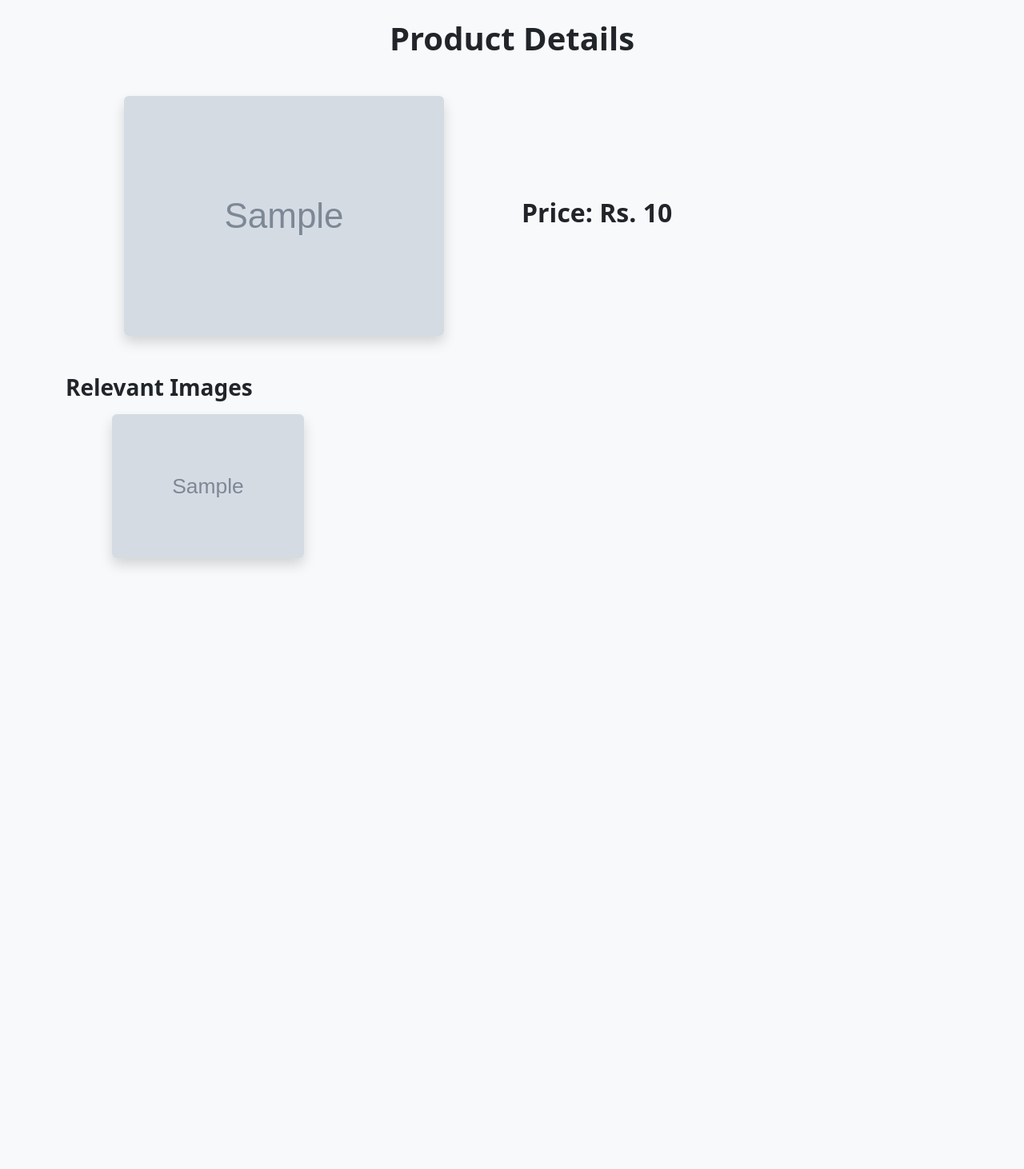
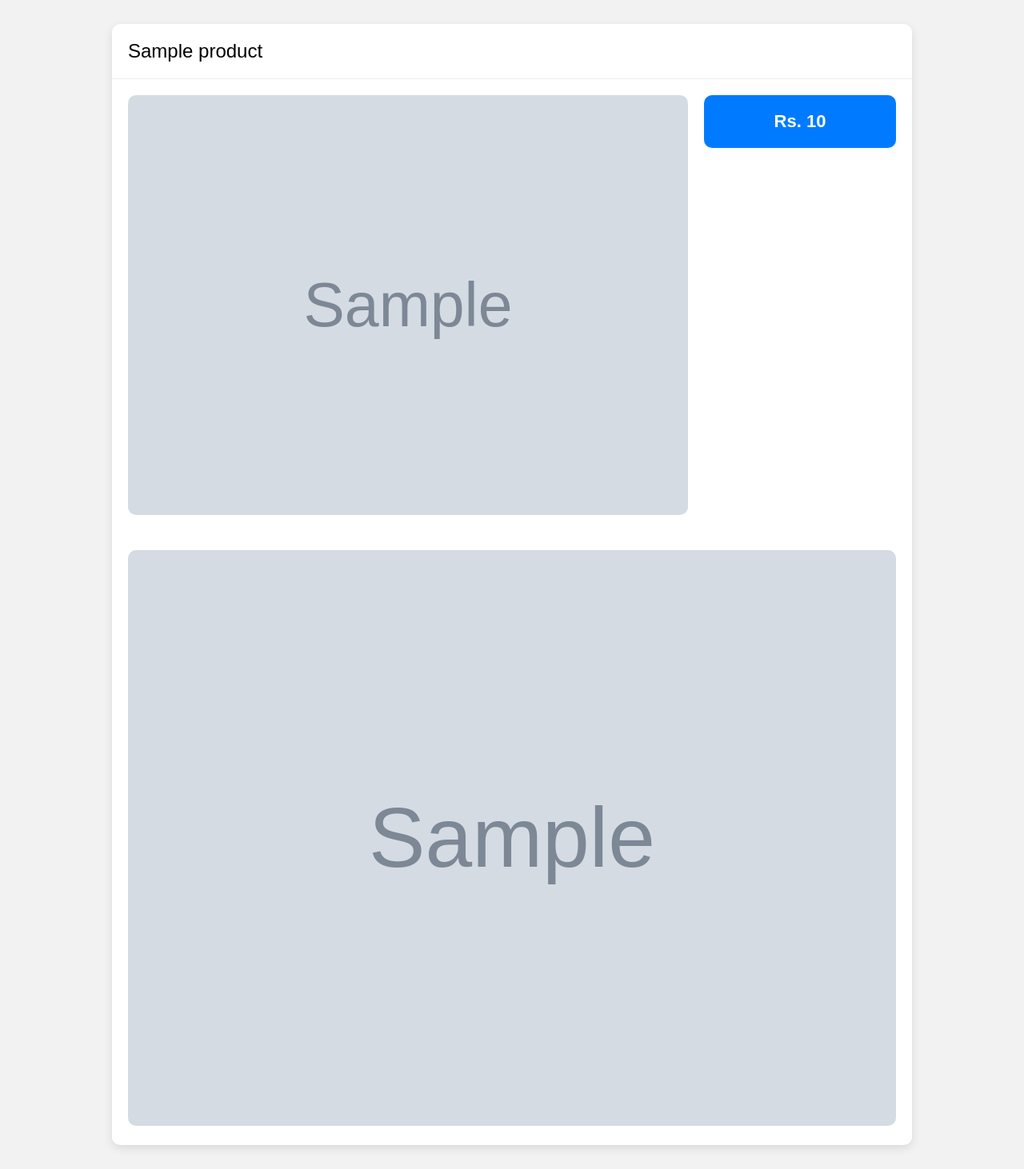
Before and after one commit to ramzanaliengineer/komori-corp, a Django app: template templates/singleProduct.html in a window 1280 px wide. Shown: the whole page at 80% size. Before the commit the page ends 709 px from the top, so only its background shows below. Run offline with Django 5.2, Linux system fonts and the light colour scheme; the template is opened without the code that fills it: values that come from a table or form of the project are taken from there, others are empty; tables that the repository leaves empty hold one stand-in row (values such as "Sample post"); grey boxes marked "Sample" are stand-in pictures; parts of the project's set-up code (start-up, migrations or seed data) failed here and were passed over.

Commit message:
ma ny sara code change kia h

```diff
--- a/myapp/models.py
+++ b/myapp/models.py
@@ -13,11 +13,23 @@ class Contact(models.Model):
     def __str__(self):
         return self.name
 
+# class Product(models.Model):
+#     name = models.CharField(max_length=100)
+#     image = models.ImageField(upload_to='products/')
+#     price = models.IntegerField()
+
+# class RelevantImages(models.Model):
+#     product = models.ForeignKey(Product, on_delete=models.CASCADE)
+#     image = models.ImageField(upload_to='relevant/')
+
+
+from django.db import models
+
 class Product(models.Model):
-    name = models.CharField(max_length=100)
-    image = models.ImageField(upload_to='products/')
+    title = models.CharField(max_length=200)
     price = models.IntegerField()
+    main_image = models.ImageField(upload_to="products/")
+    related_image = models.ImageField(upload_to="products/")
 
-class RelevantImages(models.Model):
-    product = models.ForeignKey(Product, on_delete=models.CASCADE)
-    image = models.ImageField(upload_to='relevant/')
+    def __str__(self):
+        return self.title
--- a/myapp/urls.py
+++ b/myapp/urls.py
@@ -11,3 +11,10 @@ urlpatterns = [
 
 
 ]
+
+from django.urls import path
+from . import views
+
+urlpatterns = [
+    path('product/<int:pk>/', views.single_product, name="single_product"),
+]
--- a/templates/singleProduct.html
+++ b/templates/singleProduct.html
@@ -1,58 +1,93 @@
-{% load static %}
-
 <!DOCTYPE html>
 <html lang="en">
 <head>
     <meta charset="UTF-8">
     <meta name="viewport" content="width=device-width, initial-scale=1.0">
-    <title>Single Product</title>
+    <title>{{ product.title }}</title>
 
-    <!-- Bootstrap CSS -->
-    <link rel="stylesheet" href="https://cdn.jsdelivr.net/npm/bootstrap@5.3.0/dist/css/bootstrap.min.css">
+    <style>
+        body {
+            font-family: Arial;
+            background: #f2f2f2;
+            margin: 0;
+            padding: 0;
+        }
+        .container {
+            max-width: 1000px;
+            margin: 30px auto;
+            background: white;
+            border-radius: 10px;
+            overflow: hidden;
+            box-shadow: 0 4px 12px rgba(0,0,0,0.1);
+        }
+        header {
+            padding: 20px;
+            font-size: 24px;
+            border-bottom: 1px solid #eee;
+        }
+        .top-row {
+            display: flex;
+            flex-wrap: wrap;
+            gap: 20px;
+            padding: 20px;
+        }
+        .left img {
+            width: 100%;
+            border-radius: 10px;
+        }
+        .left {
+            flex: 1;
+            min-width: 260px;
+        }
+        .right {
+            width: 240px;
+            min-width: 180px;
+            text-align: center;
+        }
+        .price-box {
+            background: #007bff;
+            color: white;
+            padding: 20px;
+            border-radius: 10px;
+            font-size: 22px;
+            font-weight: bold;
+        }
+        .below {
+            padding: 20px;
+        }
+        .below img {
+            width: 100%;
+            border-radius: 10px;
+        }
+    </style>
 </head>
+<body>
 
-<body class="bg-light">
+<div class="container">
 
-    <!-- ===== Header ===== -->
-    <div class="container mt-4">
-        <h1 class="text-center fw-bold">Product Details</h1>
+    <header>
+        {{ product.title }}
+    </header>
+
+    <div class="top-row">
+
+        <div class="left">
+            <img src="{{ product.main_image.url }}" alt="">
+        </div>
+
+        <div class="right">
+            <div class="price-box">
+                Rs. {{ product.price }}
+            </div>
+        </div>
+
     </div>
 
-    <!-- ===== Main Product Section (Left Image + Right Price) ===== -->
-    <div class="container mt-5">
-        <div class="row">
-
-            <!-- Left Image -->
-            <div class="col-md-6 text-center">
-                <img src="{{ product.image.url }}"
-                     class="img-fluid rounded shadow"
-                     style="max-height: 300px;" alt="product image">
-            </div>
-
-            <!-- Right Price -->
-            <div class="col-md-6 d-flex align-items-center">
-                <h2 class="fw-bold">Price: Rs. {{ product.price }}</h2>
-            </div>
-
-        </div>
+    <div class="below">
+        <img src="{{ product.related_image.url }}" alt="">
     </div>
 
-    <!-- ===== Relevant Images ===== -->
-    <div class="container mt-5">
-        <h3 class="fw-bold mb-3">Relevant Images</h3>
-
-        <div class="row">
-
-            {% for img in relevant_images %}
-            <div class="col-4 mb-3 text-center">
-                <img src="{{ img.image.url }}"
-                     class="img-fluid rounded shadow"
-                     style="max-height: 180px;" alt="relevant">
-            </div>
-            {% endfor %}
-
-        </div>
-    </div>
+</div>
 
 </body>
 </html>
```
Also changed, not shown: myapp/views.py (+15 -7 lines).
